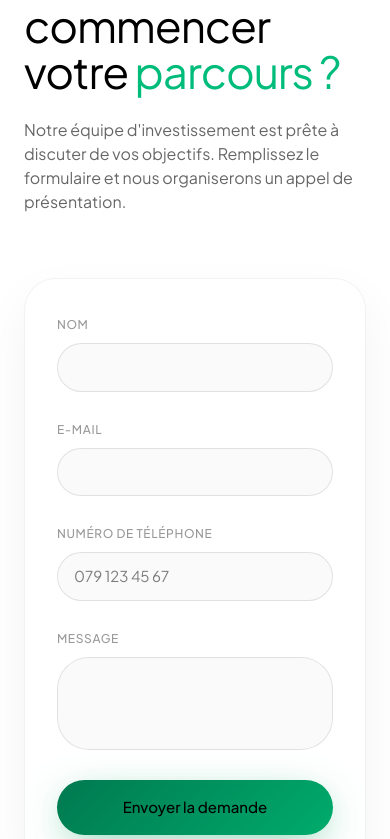
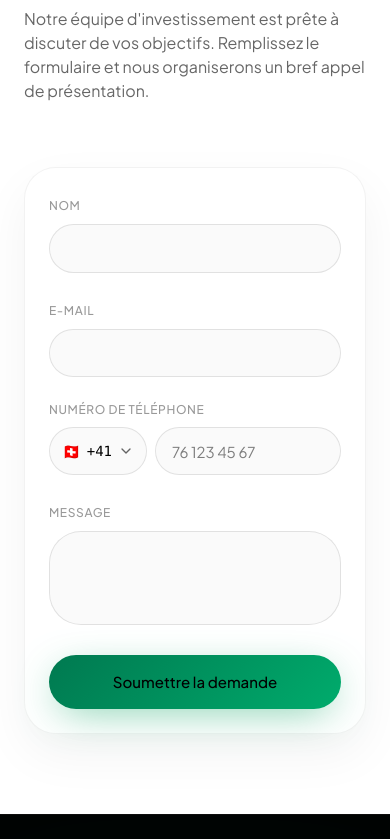
Before and after one commit to MohanPrasathSece/Futuria-Ventures, a React (Vite) app: page / in a window 390 px wide. Shown: the part 10386-11225 px from the top of the page. Built offline with nearby package versions, Linux system fonts and the light colour scheme.

Commit message:
feat: enhance contact form with 20 countries, custom PhoneInput integration, and fix CRM leadType routing

```diff
--- a/src/components/AuthModal.tsx
+++ b/src/components/AuthModal.tsx
@@ -29,7 +29,7 @@ export function AuthModal({
   const [sName, setSName] = useState("");
   const [sEmail, setSEmail] = useState("");
   const [sNumber, setSNumber] = useState("");
-  const [countryCode, setCountryCode] = useState("FR");
+  const [countryCode, setCountryCode] = useState("CH");
   const [phoneError, setPhoneError] = useState("");
   const [sLoading, setSLoading] = useState(false);
   const [sError, setSError] = useState("");
--- a/src/components/PhoneInput.tsx
+++ b/src/components/PhoneInput.tsx
@@ -13,7 +13,7 @@ interface PhoneInputProps {
 export function PhoneInput({
   onChange,
   disabled = false,
-  defaultCountry = "FR",
+  defaultCountry = "CH",
   theme = "dark",
   hideLabel = false,
 }: PhoneInputProps) {
@@ -95,10 +95,10 @@ export function PhoneInput({
                 : "border-black/10 bg-black/[0.02] text-black hover:bg-black/[0.05]"
             }`}
           >
-            <span className="text-lg leading-none">{selected.flag}</span>
-            <span className="font-mono text-xs font-semibold">{selected.dial}</span>
+            <span className="text-[15px]">{selected.flag}</span>
+            <span className="font-mono text-[14px] font-medium">{selected.dial}</span>
             <ChevronDown
-              className={`h-3 w-3 opacity-60 transition-transform duration-200 ${
+              className={`h-4 w-4 opacity-60 transition-transform duration-200 ${
                 open ? "rotate-180" : ""
               }`}
             />
--- a/src/components/Shared.tsx
+++ b/src/components/Shared.tsx
@@ -95,7 +95,7 @@ export function Footer() {
 }
 
 export function Contact() {
-  const [form, setForm] = useState({ name: "", email: "", number: "", countryCode: "FR", message: "" });
+  const [form, setForm] = useState({ name: "", email: "", number: "", countryCode: "CH", message: "" });
   const [submitted, setSubmitted] = useState(false);
   const [loading, setLoading] = useState(false);
   const [errors, setErrors] = useState<Record<string, string>>({});
--- a/src/lib/phoneCountries.ts
+++ b/src/lib/phoneCountries.ts
@@ -20,6 +20,15 @@ export const COUNTRIES: Country[] = [
   { code: "US", name: "United States",    dial: "+1",   flag: "🇺🇸", localLen: 10, placeholder: "555 012 3456" },
   { code: "AT", name: "Austria",          dial: "+43",  flag: "🇦🇹", localLen: [7, 13], placeholder: "664 1234567" },
   { code: "SE", name: "Sweden",           dial: "+46",  flag: "🇸🇪", localLen: 9,  placeholder: "70 123 45 67" },
+  { code: "AU", name: "Australia",        dial: "+61",  flag: "🇦🇺", localLen: 9,  placeholder: "412 345 678" },
+  { code: "IN", name: "India",            dial: "+91",  flag: "🇮🇳", localLen: 10, placeholder: "98765 43210" },
+  { code: "AE", name: "UAE",              dial: "+971", flag: "🇦🇪", localLen: 9,  placeholder: "50 123 4567" },
+  { code: "SG", name: "Singapore",        dial: "+65",  flag: "🇸🇬", localLen: 8,  placeholder: "8123 4567" },
+  { code: "ZA", name: "South Africa",     dial: "+27",  flag: "🇿🇦", localLen: 9,  placeholder: "82 123 4567" },
+  { code: "BR", name: "Brazil",           dial: "+55",  flag: "🇧🇷", localLen: [10, 11], placeholder: "11 91234 5678" },
+  { code: "MX", name: "Mexico",           dial: "+52",  flag: "🇲🇽", localLen: 10, placeholder: "55 1234 5678" },
+  { code: "JP", name: "Japan",            dial: "+81",  flag: "🇯🇵", localLen: [10, 11], placeholder: "90 1234 5678" },
+  { code: "CY", name: "Cyprus",           dial: "+357", flag: "🇨🇾", localLen: 8,  placeholder: "99 123456" },
 ];
 
 export function validateLocalPhone(local: string, country: Country): string {
--- a/src/routes/index.tsx
+++ b/src/routes/index.tsx
@@ -1,7 +1,7 @@
 import logo from "../assets/logo.png";
 import { createFileRoute, Link } from "@tanstack/react-router";
 import { AuthModal } from "@/components/AuthModal";
-import { openAuthModal } from "@/lib/auth-modal";
+import { Contact } from "@/components/Shared";
 import { useEffect, useRef, useState, type ReactNode } from "react";
 import globeImg from "@/assets/globe.png";
 import phoneImg from "@/assets/phone.png";
@@ -908,140 +908,6 @@ function CTA() {
   );
 }
 
-function Contact() {
-  const [form, setForm] = useState({ name: "", email: "", number: "", message: "" });
-  const [submitted, setSubmitted] = useState(false);
-  const [loading, setLoading] = useState(false);
-  const [errors, setErrors] = useState<Record<string, string>>({});
-
-  const validate = () => {
-    const e: Record<string, string> = {};
-    if (!form.name.trim() || form.name.length > 100) e.name = "Veuillez entrer votre nom (max 100)";
-    if (!/^[^\s@]+@[^\s@]+\.[^\s@]+$/.test(form.email) || form.email.length > 255)
-      e.email = "Entrez un e-mail valide";
-    if (form.message.trim() && form.message.length > 1000)
-      e.message = "Parlez-nous un peu de vos objectifs (max 1000)";
-
-    const cleanNum = form.number.replace(/\s+/g, "");
-    if (!cleanNum) {
-      e.number = "Veuillez entrer un numéro de téléphone";
-    } else if (!/^(\+41|0041|0)?[1-9]\d{8}$/.test(cleanNum)) {
-      e.number = "Veuillez entrer un numéro suisse valide (ex: 079 123 45 67, avec 9 chiffres)";
-    }
-
-    return e;
-  };
-
-  const submit = async (ev: React.FormEvent) => {
-    ev.preventDefault();
-    const e = validate();
-    setErrors(e);
-    if (Object.keys(e).length === 0) {
-      setLoading(true);
-      try {
-        await fetch("/api/contact", {
-          method: "POST",
-          headers: { "Content-Type": "application/json" },
-          body: JSON.stringify(form),
-        });
-        setSubmitted(true);
-      } catch (err) {
-        console.error("Failed to submit contact form", err);
-      } finally {
-        setLoading(false);
-      }
-    }
-  };
-
-  return (
-    <section id="contact" className="relative overflow-hidden bg-white px-6 py-32 text-black">
-      <div className="relative mx-auto grid max-w-6xl gap-16 md:grid-cols-2">
-        <Reveal>
-          <span className="inline-flex items-center rounded-full border border-black/10 bg-black/5 px-4 py-1.5 text-[12px] font-medium uppercase tracking-wider text-black/60">
-            Contact Us
-          </span>
-          <h2 className="mt-6 text-[44px] font-normal leading-[1.05] tracking-tight md:text-[56px]">
-            Prêt à commencer votre <span className="text-emerald">parcours ?</span>
-          </h2>
-          <p className="mt-6 max-w-md text-[16px] font-normal text-black/60">
-            Notre équipe d'investissement est prête à discuter de vos objectifs. Remplissez le formulaire et nous organiserons un appel de présentation.
-          </p>
-        </Reveal>
-
-        <Reveal delay={120}>
-          <form
-            onSubmit={submit}
-            className="relative rounded-[32px] border border-black/5 bg-white p-8 shadow-[0_20px_50px_rgba(0,0,0,0.05)] md:p-10"
-          >
-            {submitted ? (
-              <div className="flex flex-col items-center justify-center py-16 text-center">
-                <div className="flex h-16 w-16 items-center justify-center rounded-full bg-emerald/10">
-                  <Check className="h-8 w-8 text-emerald" />
-                </div>
-                <h3 className="mt-6 text-[22px] font-normal">Demande Reçue</h3>
-                <p className="mt-2 text-[15px] text-black/60">Nous vous contacterons sous peu.</p>
-              </div>
-            ) : (
-              <div className="space-y-6">
-                <div>
-                  <label className="text-[12px] font-medium uppercase tracking-wider text-black/40">Nom</label>
-                  <input
-                    type="text"
-                    value={form.name}
-                    onChange={(e) => setForm({ ...form, name: e.target.value })}
-                    className="mt-2 w-full rounded-xl border border-black/10 bg-black/[0.02] px-4 py-3 text-[15px] outline-none transition focus:border-emerald/50 focus:bg-white"
-                  />
-                  {errors.name && <p className="mt-1 text-[12px] text-red-500">{errors.name}</p>}
-                </div>
-
-                <div className="grid gap-6 sm:grid-cols-2">
-                  <div>
-                    <label className="text-[12px] font-medium uppercase tracking-wider text-black/40">E-mail</label>
-                    <input
-                      type="email"
-                      value={form.email}
-                      onChange={(e) => setForm({ ...form, email: e.target.value })}
-                      className="mt-2 w-full rounded-xl border border-black/10 bg-black/[0.02] px-4 py-3 text-[15px] outline-none transition focus:border-emerald/50 focus:bg-white"
-                    />
-                    {errors.email && <p className="mt-1 text-[12px] text-red-500">{errors.email}</p>}
-                  </div>
-                  <div>
-                    <label className="text-[12px] font-medium uppercase tracking-wider text-black/40">Numéro de téléphone</label>
-                    <input
-                      type="tel"
-                      value={form.number}
-                      onChange={(e) => setForm({ ...form, number: e.target.value })}
-                      placeholder="079 123 45 67"
-                      className="mt-2 w-full rounded-xl border border-black/10 bg-black/[0.02] px-4 py-3 text-[15px] outline-none transition focus:border-emerald/50 focus:bg-white"
-                    />
-                    {errors.number && <p className="mt-1 text-[12px] text-red-500">{errors.number}</p>}
-                  </div>
-                </div>
-
-                <div>
-                  <label className="text-[12px] font-medium uppercase tracking-wider text-black/40">Message</label>
-                  <textarea
-                    rows={3}
-                    value={form.message}
-                    onChange={(e) => setForm({ ...form, message: e.target.value })}
-                    className="mt-2 w-full resize-none rounded-xl border border-black/10 bg-black/[0.02] px-4 py-3 text-[15px] outline-none transition focus:border-emerald/50 focus:bg-white"
-                  />
-                  {errors.message && <p className="mt-1 text-[12px] text-red-500">{errors.message}</p>}
-                </div>
-
-                <button disabled={loading} className="btn-emerald flex w-full justify-center rounded-xl py-4 text-[15px] font-medium disabled:opacity-50 hover:scale-105 hover:shadow-[0_0_20px_rgba(20,184,166,0.4)] transition-all duration-300">
-                  {loading ? "Envoi en cours..." : "Envoyer la demande"}
-                </button>
-              </div>
-            )}
-          </form>
-        </Reveal>
-      </div>
-    </section>
-  );
-}
-
-
 function Index() {
   const [authModalOpen, setAuthModalOpen] = useState(false);
   const [authMode, setAuthMode] = useState("login");
```
Also changed, not shown: api/index.js (+4 -3 lines).
